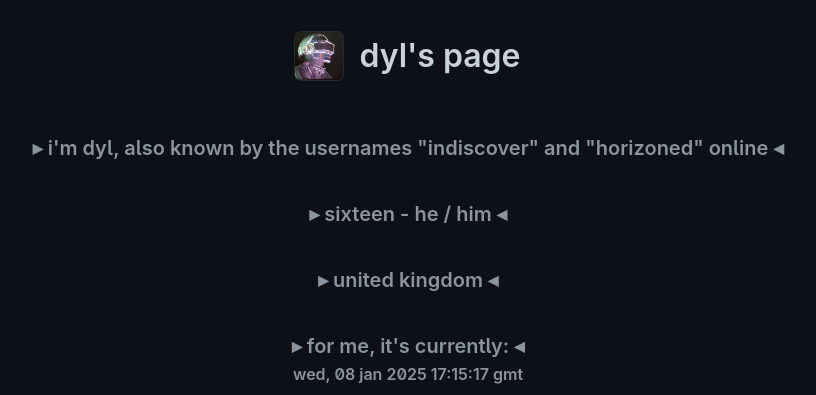
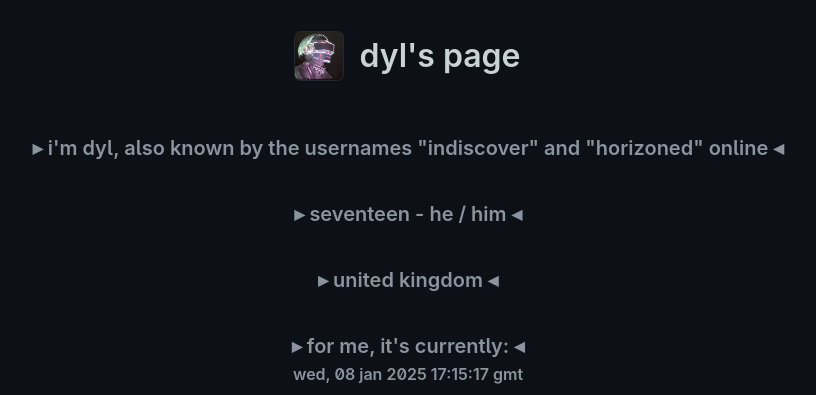
Before and after one commit to indiscovering/indiscover.me, a Jekyll site: the page built from index.md, in a window 1280 px wide. Shown: the top 395 px of the page, without its empty margins (232-1048 px from the left). Built offline with Jekyll 4.4.1, drawn with Linux system fonts in a browser that asks for light colours; our own code applies the rules of GitHub Pages for plain Markdown files.

Commit message:
Update index.md

```diff
--- a/index.md
+++ b/index.md
@@ -8,7 +8,7 @@ avatar-url: "https://indiscover.me/assets/img/avatar.png"
 
 <p>⠀</p>
 
-<h3>▸ sixteen - he / him ◂</h3>
+<h3>▸ seventeen - he / him ◂</h3>
 
 <p>⠀</p>
 
```
